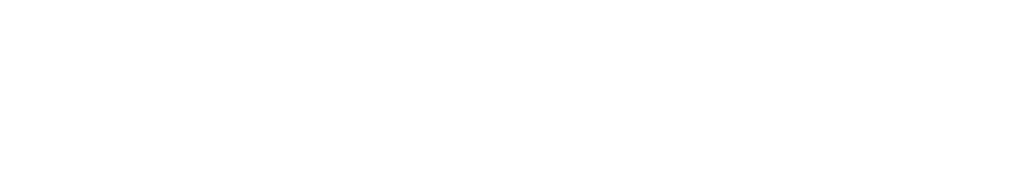
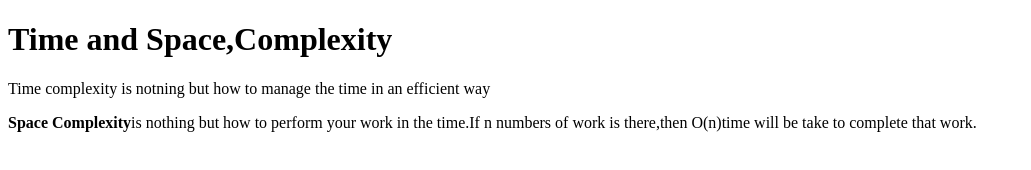
Before and after one commit to acciojob/time-and-space-complexity-Hardik141502, a website: page main.html in a window 1280 px wide. Shown: the whole page, without its empty margins (0-1031 px from the left). Drawn offline with Linux system fonts and the light colour scheme.

Commit message:
created a submission

```diff
--- a/main.html
+++ b/main.html
@@ -7,6 +7,10 @@
 </head>
 
 <body>
+	<h1>Time and Space,Complexity</h1>
+	<p>Time complexity is notning but how to manage the time in an efficient way</p>
+	<p><b>Space Complexity</b>is nothing but how to perform your work in the time.If n numbers of work is there,then O(n)time will be take to complete that work.
+
 	<!-- the entire body must be written by student -->
     <script type="text/javascript" src="./script.js">
 </script>
```
